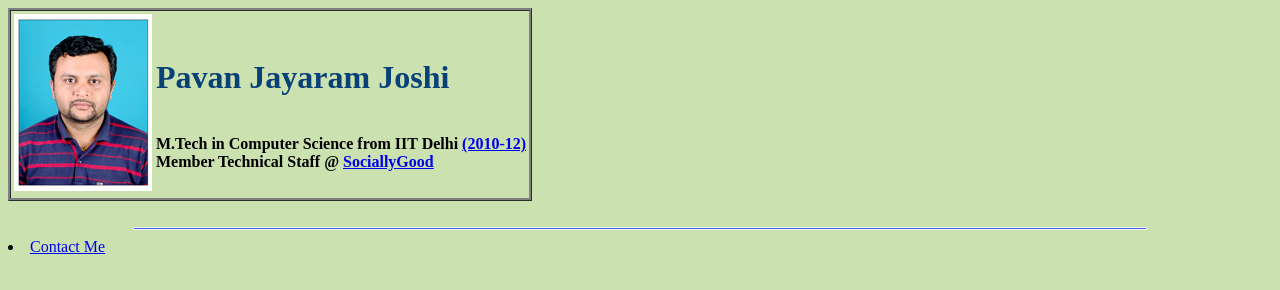
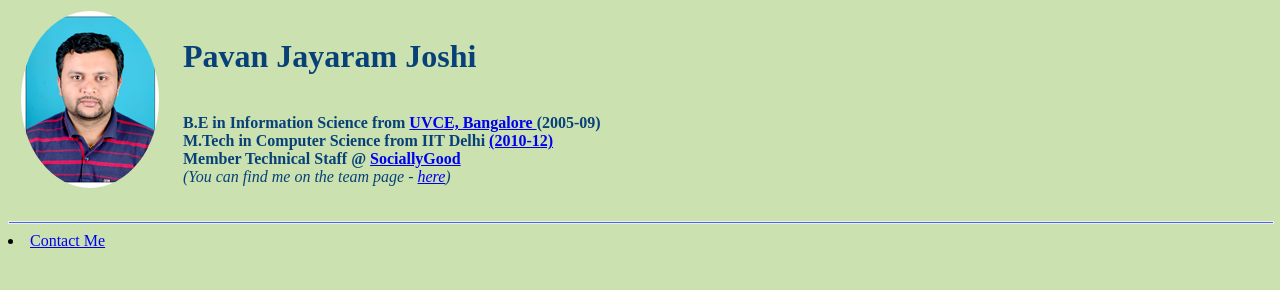
Before and after one commit to pavanjj/HTML, a plain HTML site: page index.html in a window 1280 px wide. Drawn offline with Linux system fonts and the light colour scheme.

Commit message:
adding some css styling and a favicon

```diff
--- a/css/index.css
+++ b/css/index.css
@@ -1,22 +1,24 @@
 
-    table {
-      border-style: ridge;
-      border: 1
-    }
+img {
+    padding-left: 10px;
+    padding-right: 10px;
+}
 body {
     background-color: #cbe2b0;
 }
-h1 {
-    color : #084177
+.Name,.credentials {
+    color : #084177;
+    padding-left: 10px;
+    padding-right:10px
 }
 
 .hline {
     border-style: ridge;
-    width: 80%;
+    width: 100%;
     height: 1px;
     background-color: royalblue;
 }
 
-img {
-    background-color: red;
+.circularImage {
+    border-radius: 100%;
 }
--- a/index.html
+++ b/index.html
@@ -5,6 +5,7 @@
   <meta charset="utf-8">
   <title>Pavan's personal website</title>
   <link rel="stylesheet" href="css/index.css">
+  <link rel="shortcut icon" href="img/favicon.jfif" type="image/x-icon">
 </head>
 
 <body>
@@ -12,12 +13,18 @@
   <table>
     <thead>
       <tr>
-        <td><img src="img/MySmallPic.JPG" alt="Pavan Jayaram Joshi"></td>
+        <td><img src="img/MySmallPic.JPG" alt="Pavan Jayaram Joshi" class="circularImage"></td>
         <td>
-          <h1>Pavan Jayaram Joshi</h1> <br><strong>M.Tech in Computer Science from IIT Delhi <a
-              href="http://www.cse.iitd.ernet.in/people/users-details/mtech10.shtml">(2010-12)</a> <br>Member Technical
-            Staff
-            @ <a href="http://www.sociallygood.com">SociallyGood</a></strong>
+          <h1 class="Name">Pavan Jayaram Joshi</h1> <br>
+          <strong class="credentials">
+            B.E in Information Science from <a href="https://uvce.ac.in/">UVCE, Bangalore </a> (2005-09)</strong><br>
+          <strong class="credentials">
+            M.Tech in Computer Science from IIT Delhi
+            <a href="http://www.cse.iitd.ernet.in/people/users-details/mtech10.shtml">(2010-12)</a></strong><br>
+          <strong class="credentials">Member Technical Staff @ <a
+              href="http://www.sociallygood.com">SociallyGood</a></strong><br>
+          <em class="credentials ">(You can find me on the team page - <a
+              href="https://www.sociallygood.com/sgteam">here</a>)</em>
         </td>
       </tr>
     </thead>
```
Also changed, not shown: img/favicon.jfif (added).
